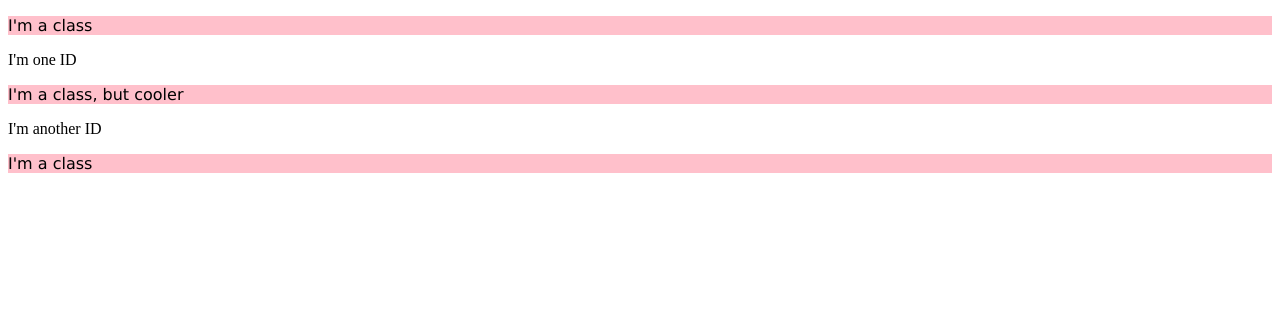
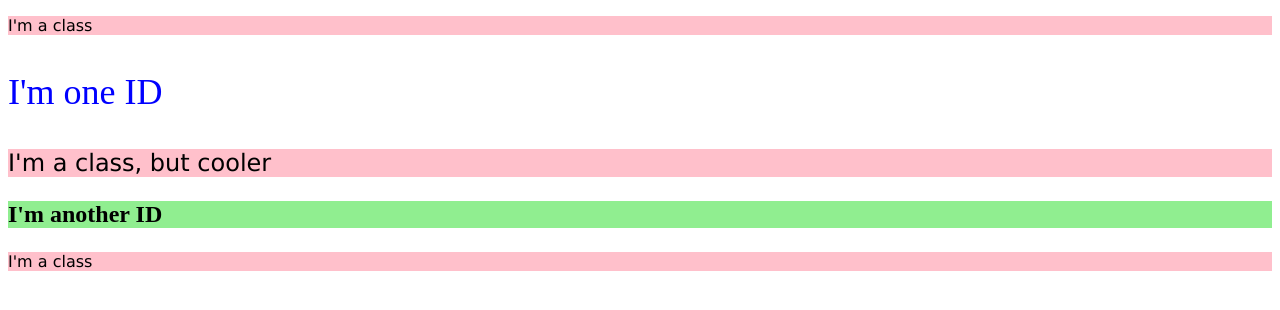
Before and after one commit to ophanim777/class-id-selector, a plain HTML site: page index.html in a window 1280 px wide. Drawn offline with Linux system fonts and the light colour scheme.

Commit message:
rename id

```diff
--- a/styles.css
+++ b/styles.css
@@ -3,16 +3,16 @@
     font-family: Verdana, "DejaVu Sans", sans-serif;
 }
 
-#2 {
+#two {
     color: blue;
     font-size: 36px;
 }
 
-#3 {
+#three {
     font-size: 24px;
 }
 
-#4 {
+#four {
     background-color: lightgreen;
     font-size: 24px;
     font-weight: bold;
```
